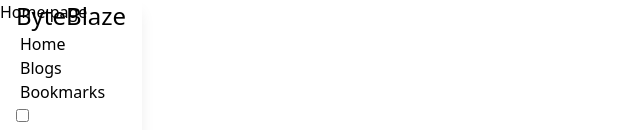
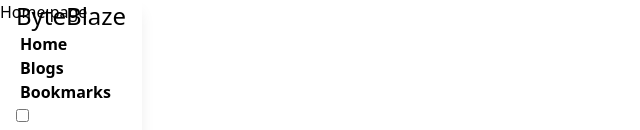
Before and after one commit to alalhosen/byte-blaze-concept--8, a React (Vite) app: page / in a window 1280 px wide. Shown: the top 130 px of the page, without its empty margins (0-640 px from the left). Built offline with nearby package versions, Linux system fonts and the light colour scheme.

Commit message:
create navbar

```diff
--- a/index.html
+++ b/index.html
@@ -1,5 +1,5 @@
 <!doctype html>
-<html lang="en">
+<html lang="en" data-theme="synthwave">
   <head>
     <meta charset="UTF-8" />
     <link rel="icon" type="image/svg+xml" href="./public/logo.png" />
--- a/src/components/Nav.jsx
+++ b/src/components/Nav.jsx
@@ -6,13 +6,13 @@ const Nav = () => {
       </div>
       <div className="flex-none">
         <ul className="menu menu-horizontal px-1">
-          <li>
+          <li className="font-bold">
             <a>Home</a>
           </li>
-          <li>
+          <li className="font-bold text-primary">
             <a>Blogs</a>
           </li>
-          <li>
+          <li className="font-bold">
             <a>Bookmarks</a>
           </li>
         </ul>
--- a/tailwind.config.js
+++ b/tailwind.config.js
@@ -10,4 +10,7 @@ export default {
     plugins: [
     require('daisyui'),
   ],
+    daisyui: {
+    themes: ["light", "synthwave", "cupcake"],
+  },
 }
```
